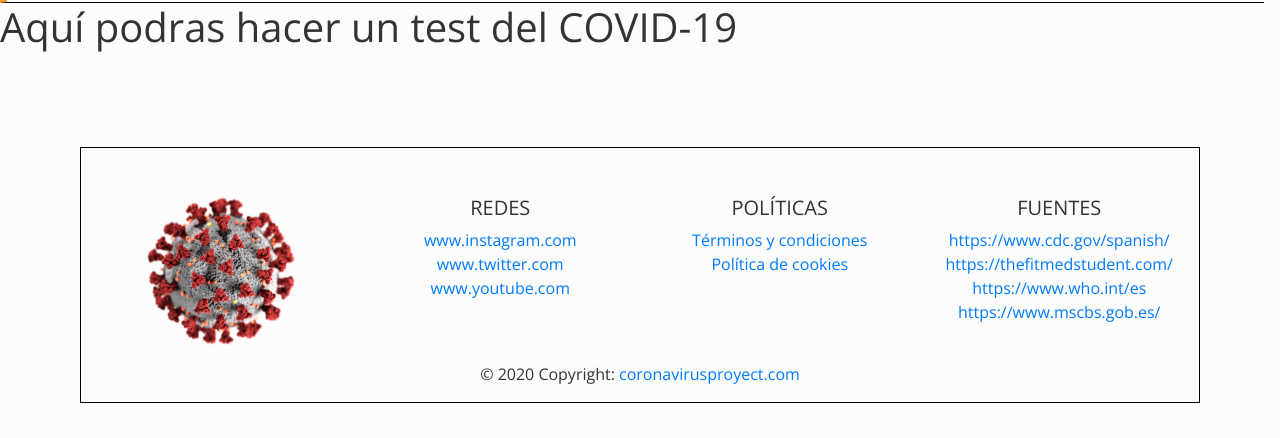
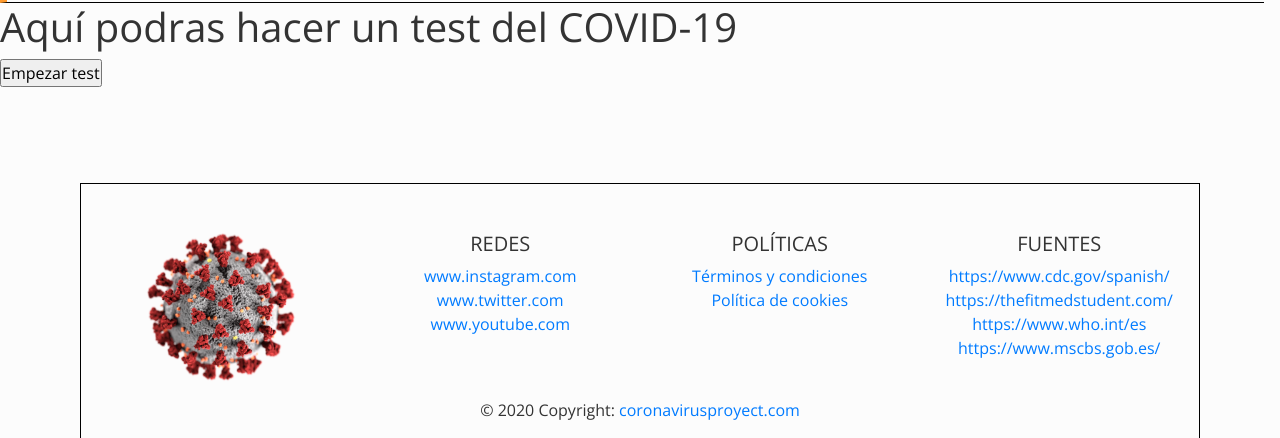
Before and after one commit to BestCobid19/Pagina-Web, a PHP site: page /coronatest.php in a window 1280 px wide. Shown: the part 144-582 px from the top of the page. Run offline with PHP 8.4, Linux system fonts and the light colour scheme; some libraries are stand-ins or nearby versions.

Commit message:
Update coronatest.php

```diff
--- a/coronatest.php
+++ b/coronatest.php
@@ -4,7 +4,7 @@ include('header.php');
 <div class="covidtest">
 <h1>Aquí podras hacer un test del COVID-19</h1>
 <div id="test_corona">
-
+    <input type="button" value="Empezar test"></input>
 </div>
 </div>
 
```
